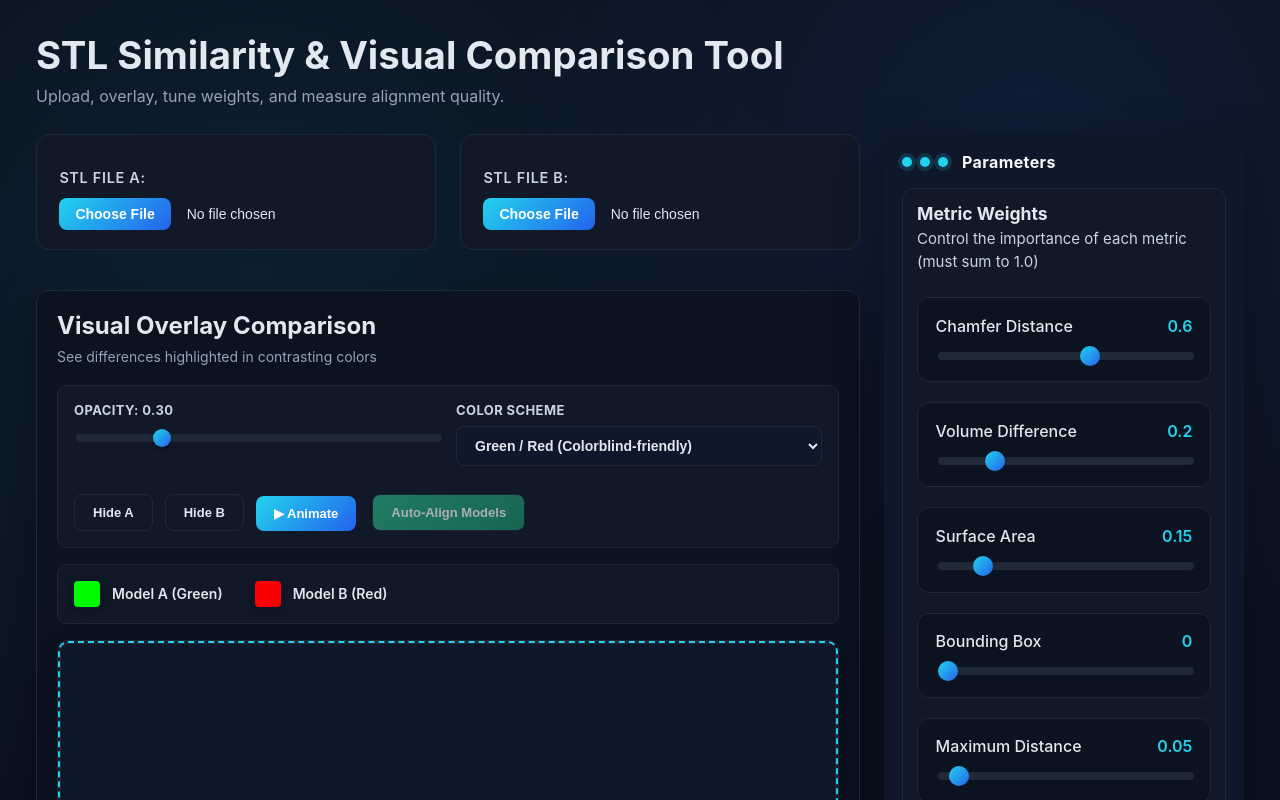
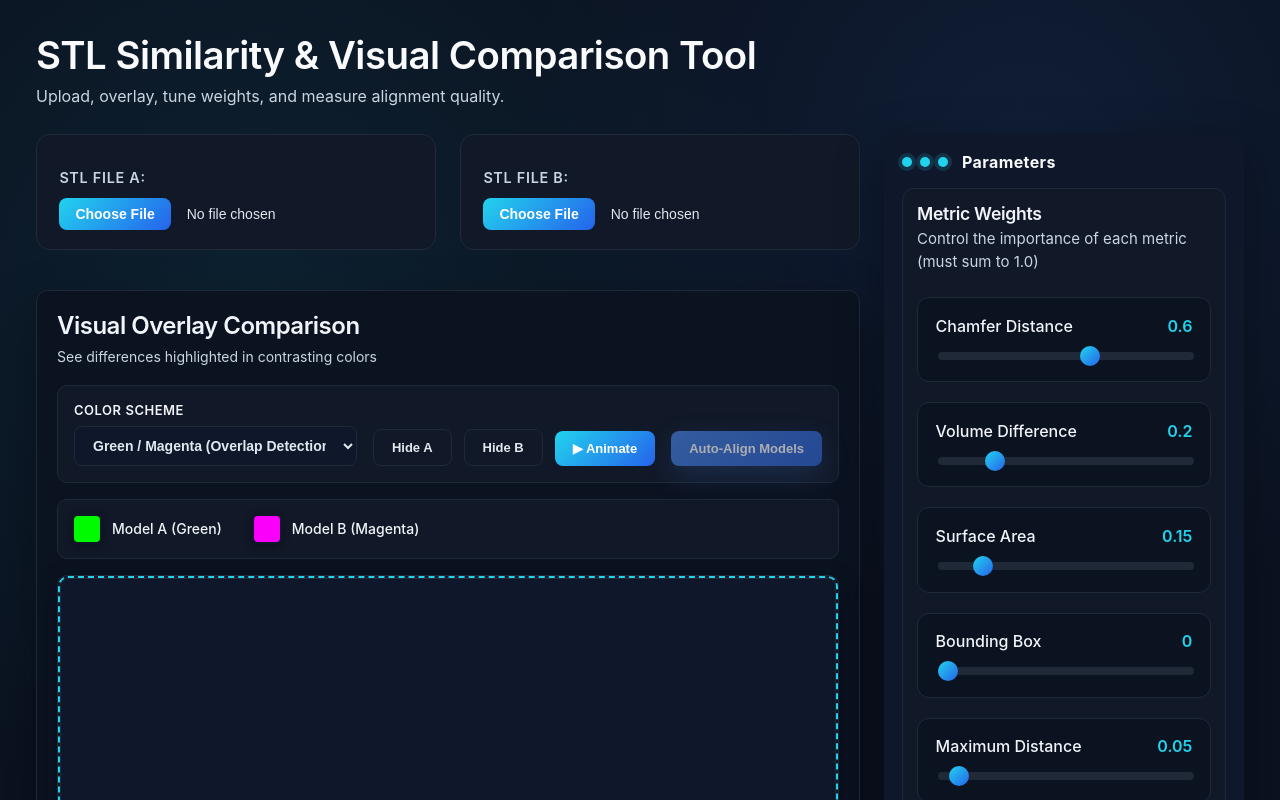
Before and after one commit to DongAnYu/mesh-metrics, a React app in the folder frontend/: page / in a window 1280 px wide. Shown: the top 800 px of the page. Built offline with nearby package versions, Linux system fonts and the light colour scheme; the HTML template or start-up script is replaced by a standard one.

Commit message:
Improve the UI

```diff
--- a/frontend/src/App.css
+++ b/frontend/src/App.css
@@ -1,11 +1,14 @@
 body {
   margin: 0;
-  font-family: Inter, system-ui, Avenir, Helvetica, Arial, sans-serif;
+  font-family: -apple-system, BlinkMacSystemFont, 'Segoe UI', 'Geist', 'Inter', Roboto, Oxygen, Ubuntu, Cantarell, sans-serif;
+  font-feature-settings: 'rlig' 1, 'calt' 1;
+  -webkit-font-smoothing: antialiased;
+  -moz-osx-font-smoothing: grayscale;
   min-height: 100vh;
   background: radial-gradient(circle at 20% 20%, rgba(34, 211, 238, 0.08), transparent 35%),
               radial-gradient(circle at 80% 10%, rgba(59, 130, 246, 0.1), transparent 30%),
               #0b1220;
-  color: #e2e8f0;
+  color: #f1f5f9;
 }
 
 #root {
@@ -27,15 +30,17 @@ body {
 
 .app-title {
   font-size: 2.4rem;
-  font-weight: 700;
-  color: #e2e8f0;
+  font-weight: 600;
+  color: #f8fafc;
   margin: 0 0 0.5rem 0;
+  letter-spacing: -0.5px;
 }
 
 .app-subtitle {
   margin: 0;
-  color: #94a3b8;
+  color: #cbd5e1;
   font-size: 1rem;
+  font-weight: 400;
 }
 
 .app-grid {
@@ -206,10 +211,11 @@ body {
 
 .weights-title {
   font-size: 1.1rem;
-  font-weight: 700;
-  color: #e2e8f0;
+  font-weight: 600;
+  color: #f1f5f9;
   margin: 0 0 0.75rem 0;
   text-align: left;
+  letter-spacing: -0.3px;
 }
 
 .weights-container {
@@ -231,7 +237,7 @@ body {
   justify-content: space-between;
   align-items: center;
   margin-bottom: 0.5rem;
-  color: #e2e8f0;
+  color: #f1f5f9;
   font-weight: 500;
   font-size: 1rem;
 }
@@ -246,6 +252,7 @@ body {
   margin: -0.5rem 0 1.5rem 0;
   text-align: left;
   line-height: 1.5;
+  font-weight: 400;
 }
 
 .formula-note {
@@ -451,6 +458,18 @@ body {
   font-size: 0.95rem;
 }
 
+.weight-warning {
+  margin-top: 8px;
+  padding: 10px 12px;
+  background: rgba(251, 191, 36, 0.15);
+  color: #fbbf24;
+  border-radius: 8px;
+  font-size: 0.875rem;
+  font-weight: 600;
+  text-align: left;
+  border: 1px solid rgba(251, 191, 36, 0.3);
+}
+
 @keyframes dotPulse {
   0%, 80%, 100% {
     opacity: 0.25;
@@ -485,10 +504,11 @@ body {
 
 .results-title {
   font-size: 1.1rem;
-  font-weight: 700;
-  color: #e2e8f0;
+  font-weight: 600;
+  color: #f1f5f9;
   margin-bottom: 0.75rem;
   text-align: left;
+  letter-spacing: -0.3px;
 }
 
 .results-overall {
--- a/frontend/src/App.jsx
+++ b/frontend/src/App.jsx
@@ -321,10 +321,15 @@ export default function App() {
               <button
                 onClick={handleCompare}
                 className="compare-button"
-                disabled={isLoading}
+                disabled={isLoading || !validateWeightSum(weights)}
               >
                 {isLoading ? "Working..." : "Calculate Similarity"}
               </button>
+              {!validateWeightSum(weights) && !isLoading && (
+                <p className="weight-warning">
+                  ⚠ Weights must sum to 1.0 (current: {(weights.chamfer + weights.volume + weights.area + weights.bbox + weights.maxdist).toFixed(3)})
+                </p>
+              )}
               {isLoading && (
                 <div className="loading-indicator" aria-live="polite">
                   <div className="loading-dots">
--- a/frontend/src/VisualCompare.css
+++ b/frontend/src/VisualCompare.css
@@ -11,7 +11,7 @@
 }
 
 .visual-compare-placeholder {
-  height: 550px;
+  height: 545px;
   display: flex;
   flex-direction: column;
   align-items: center;
@@ -38,14 +38,16 @@
 .header-text h3 {
   margin: 0 0 8px 0;
   font-size: 24px;
-  font-weight: 700;
-  color: #e2e8f0;
+  font-weight: 600;
+  color: #f1f5f9;
+  letter-spacing: -0.5px;
 }
 
 .header-text p {
   margin: 0;
   font-size: 14px;
-  color: #94a3b8;
+  color: #cbd5e1;
+  font-weight: 400;
 }
 
 /* Controls */
@@ -69,10 +71,10 @@
   display: block;
   margin-bottom: 8px;
   font-size: 13px;
-  font-weight: 700;
-  color: #cbd5e1;
+  font-weight: 600;
+  color: #f1f5f9;
   text-transform: uppercase;
-  letter-spacing: 0.03em;
+  letter-spacing: 0.04em;
 }
 
 .control-slider {
@@ -167,6 +169,25 @@
   filter: saturate(0.8);
 }
 
+.control-button.align-button {
+  background: linear-gradient(135deg, #3b82f6 0%, #2563eb 100%);
+  color: white;
+  font-weight: 600;
+  border: none;
+  box-shadow: 0 10px 30px rgba(59, 130, 246, 0.3);
+  transition: all 0.3s ease;
+}
+
+.control-button.align-button:hover:not(:disabled) {
+  background: linear-gradient(135deg, #2563eb 0%, #1d4ed8 100%);
+  transform: translateY(-2px);
+  box-shadow: 0 15px 40px rgba(59, 130, 246, 0.4);
+}
+
+.control-button.align-button:active:not(:disabled) {
+  transform: translateY(0);
+}
+
 .control-button:hover {
   border-color: #22d3ee;
   background: #0f172a;
@@ -233,8 +254,8 @@
   align-items: center;
   gap: 10px;
   font-size: 14px;
-  font-weight: 600;
-  color: #e2e8f0;
+  font-weight: 500;
+  color: #f1f5f9;
 }
 
 .legend-color-box {
--- a/frontend/src/VisualCompare.jsx
+++ b/frontend/src/VisualCompare.jsx
@@ -5,35 +5,36 @@ import * as THREE from "three";
 import { STLLoader } from "three/examples/jsm/loaders/STLLoader";
 import "./VisualCompare.css";
 
+const FIXED_OPACITY = 0.25; // Low opacity enables GPU alpha blending for grey overlaps
+
 const COLOR_SCHEMES = {
-  "green-red": {
+  "green-magenta": {
     name1: "Model A (Green)",
-    name2: "Model B (Red)",
+    name2: "Model B (Magenta)",
     color1: new THREE.Color(0x00fa00),
-    color2: new THREE.Color(0xfa0000)
+    color2: new THREE.Color(0xfa00fa)
   },
   "blue-orange": {
     name1: "Model A (Blue)",
     name2: "Model B (Orange)",
     color1: new THREE.Color(0x0064fa),
-    color2: new THREE.Color(0xfaa500)
+    color2: new THREE.Color(0xfa9b00)
   },
   "purple-yellow": {
     name1: "Model A (Purple)",
     name2: "Model B (Yellow)",
     color1: new THREE.Color(0x644bfa),
-    color2: new THREE.Color(0xfafa00)
+    color2: new THREE.Color(0xfab500)
   }
 };
 
 
-function Model({ url, color, opacity, animating, phase, matrix, centroid }) {
+function Model({ url, color, animating, phase, matrix, centroid }) {
   const groupRef = useRef();
   const meshRef = useRef();
   const { camera } = useThree();
   const geometry = useLoader(STLLoader, url);
   const [time, setTime] = useState(0);
-  // const [centroid, setCentroid] = useState(null);
   const [transformedCentroid, setTransformedCentroid] = useState(null);
 
   // Convert a nested row-major 4x4 matrix to column-major flat array
@@ -127,7 +128,7 @@ function Model({ url, color, opacity, animating, phase, matrix, centroid }) {
 
   const currentOpacity = animating
     ? 0.3 + 0.6 * (0.5 + 0.5 * Math.sin(time + phase))
-    : opacity;
+    : FIXED_OPACITY;
 
   const markerSize = (() => {
     if (geometry && geometry.boundingSphere) return geometry.boundingSphere.radius * 0.02;
@@ -144,7 +145,7 @@ function Model({ url, color, opacity, animating, phase, matrix, centroid }) {
             transparent
             opacity={currentOpacity}
             side={THREE.DoubleSide}
-            depthWrite={opacity > 0.95}
+            depthWrite={FIXED_OPACITY > 0.95}
             metalness={0.1}
             roughness={0.4}
           />
@@ -171,8 +172,7 @@ function Model({ url, color, opacity, animating, phase, matrix, centroid }) {
 export default function VisualCompare({ fileA, fileB, transformB, centroidA, centroidB, onAlign, isLoading, loadingLabel }) {
   const [urlA, setUrlA] = useState(null);
   const [urlB, setUrlB] = useState(null);
-  const [opacity, setOpacity] = useState(0.3);
-  const [colorScheme, setColorScheme] = useState("green-red");
+  const [colorScheme, setColorScheme] = useState("green-magenta");
   const [showA, setShowA] = useState(true);
   const [showB, setShowB] = useState(true);
   const [animating, setAnimating] = useState(false);
@@ -232,28 +232,13 @@ export default function VisualCompare({ fileA, fileB, transformB, centroidA, cen
 
       <div className="visual-compare-controls">
         <div className="control-group">
-          <label className="control-label">
-            Opacity: {opacity.toFixed(2)}
-          </label>
-          <input
-            type="range"
-            min="0.1"
-            max="1"
-            step="0.05"
-            value={opacity}
-            onChange={(e) => setOpacity(parseFloat(e.target.value))}
-            className="control-slider"
-          />
-        </div>
-
-        <div className="control-group">
           <label className="control-label">Color Scheme</label>
           <select
             value={colorScheme}
             onChange={(e) => setColorScheme(e.target.value)}
             className="control-select"
           >
-            <option value="green-red">Green / Red (Colorblind-friendly)</option>
+            <option value="green-magenta">Green / Magenta (Overlap Detection)</option>
             <option value="blue-orange">Blue / Orange</option>
             <option value="purple-yellow">Purple / Yellow</option>
           </select>
@@ -283,12 +268,7 @@ export default function VisualCompare({ fileA, fileB, transformB, centroidA, cen
         <div className="control-button-group" style={{ marginTop: "12px" }}>
           <button
             onClick={handleAlign}
-            className="control-button"
-            style={{
-              flex: 1,
-              background: "linear-gradient(135deg, #10b981, #059669)",
-              color: "white"
-            }}
+            className="control-button align-button"
             disabled={!hasBoth || isLoading}
           >
             {isLoading ? (
@@ -314,20 +294,6 @@ export default function VisualCompare({ fileA, fileB, transformB, centroidA, cen
             </button>
           )}
         </div>
-
-        {alignStatus && (
-          <div style={{
-            marginTop: "8px",
-            padding: "8px 12px",
-            background: alignStatus.includes("✓") ? "#d1fae5" : alignStatus.includes("Error") ? "#fee2e2" : "#fef3c7",
-            color: alignStatus.includes("✓") ? "#065f46" : alignStatus.includes("Error") ? "#991b1b" : "#92400e",
-            borderRadius: "6px",
-            fontSize: "14px",
-            textAlign: "center"
-          }}>
-            {alignStatus}
-          </div>
-        )}
       </div>
 
       <div className="visual-compare-legend">
@@ -345,6 +311,20 @@ export default function VisualCompare({ fileA, fileB, transformB, centroidA, cen
           />
           <span>{scheme.name2}</span>
         </div>
+        {alignStatus && (
+          <div className="legend-item align-status" style={{
+            marginLeft: "auto",
+            padding: "4px 12px",
+            background: alignStatus.includes("✓") ? "rgba(16, 185, 129, 0.15)" : alignStatus.includes("Error") ? "rgba(239, 68, 68, 0.15)" : "rgba(251, 191, 36, 0.15)",
+            color: alignStatus.includes("✓") ? "#10b981" : alignStatus.includes("Error") ? "#ef4444" : "#fbbf24",
+            borderRadius: "6px",
+            fontSize: "13px",
+            fontWeight: "600",
+            border: alignStatus.includes("✓") ? "1px solid rgba(16, 185, 129, 0.3)" : alignStatus.includes("Error") ? "1px solid rgba(239, 68, 68, 0.3)" : "1px solid rgba(251, 191, 36, 0.3)"
+          }}>
+            {alignStatus}
+          </div>
+        )}
       </div>
 
       <div className="visual-compare-canvas">
@@ -365,7 +345,6 @@ export default function VisualCompare({ fileA, fileB, transformB, centroidA, cen
               <Model
                 url={urlA}
                 color={scheme.color1}
-                opacity={opacity}
                 animating={animating}
                 phase={0}
                 centroid={centroidA}
@@ -375,7 +354,6 @@ export default function VisualCompare({ fileA, fileB, transformB, centroidA, cen
               <Model
                 url={urlB}
                 color={scheme.color2}
-                opacity={opacity}
                 animating={animating}
                 phase={Math.PI}
                 matrix={showRaw ? null : transformB}
```
